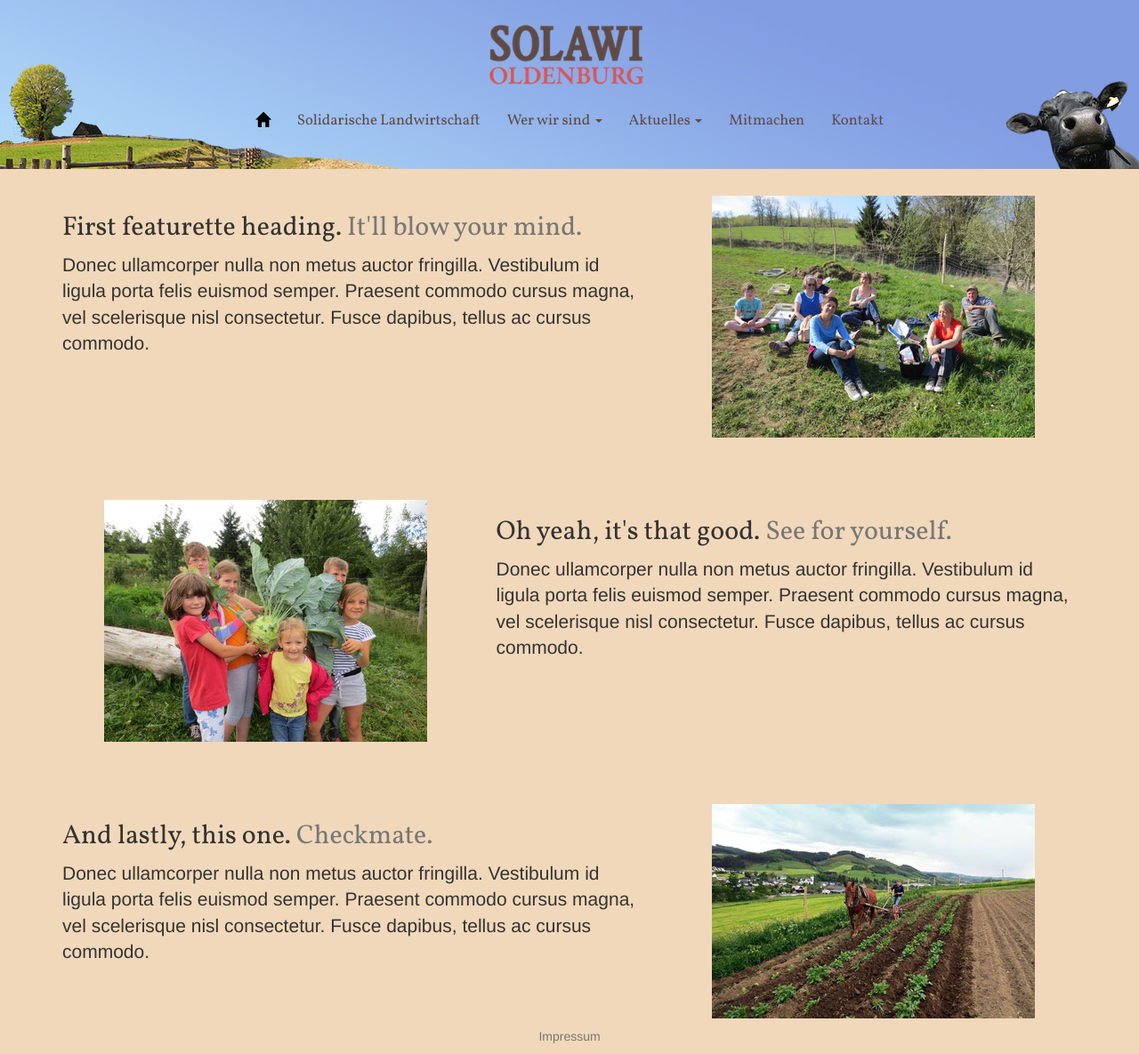
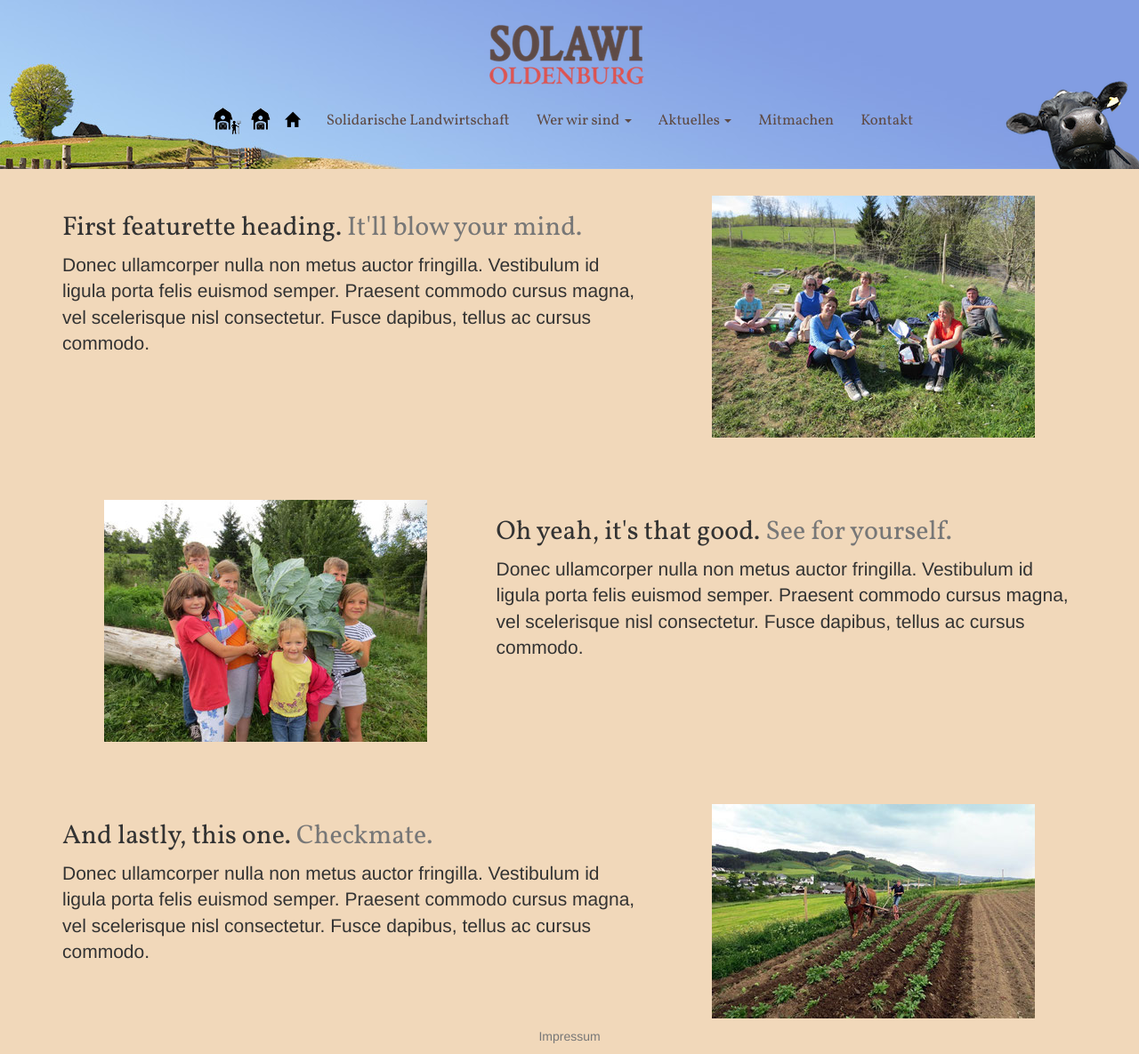
Before and after one commit to solawi-oldenburg/solawi-oldenburg.github.io, a Jekyll site: the page built from index.md, in a window 1280 px wide. Shown: the whole page at 89% size. Built offline with Jekyll 4.4.1, drawn with Linux system fonts in a browser that asks for light colours.

Commit message:
other home logos

```diff
--- a/_includes/menu.html
+++ b/_includes/menu.html
@@ -11,6 +11,8 @@
 			</div>
 			<div id="navbar" class="navbar-collapse collapse navbar-inner">
 				<ul class="nav navbar-nav">
+					<li class="{% if page.url == "/" %} active{% endif %}"><img style="margin-top:10px;margin-right:10px;"src="/public/images/bauernhaus_bauer_logo.png"></a></li>
+					<li class="{% if page.url == "/" %} active{% endif %}"><img style="margin-top:10px"src="/public/images/bauernhaus_logo.png"></a></li>
 					<li class="{% if page.url == "/" %} active{% endif %}"><a href="/"><i class="glyphicon glyphicon-home"></i></a></li>
 					<li class="{% if page.url == "/solidarische_landwirtschaft/" %}active{% endif %}"><a href="/solidarische_landwirtschaft/">Solidarische Landwirtschaft</a></li>
 					<li class="dropdown dropdown-hover {% if page.url == "/mitglieder/" or page.url == "/hof/" %}active{% endif %}">
```
Also changed, not shown: public/images/bauernhaus_bauer_logo.png (added), public/images/bauernhaus_logo.png (added).
